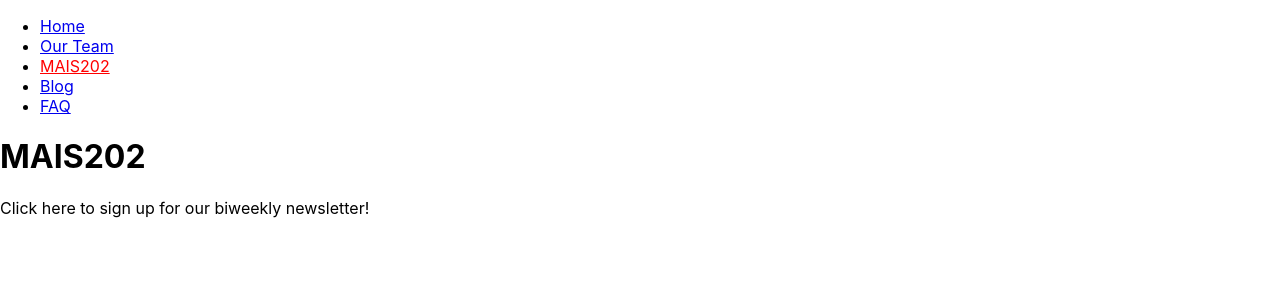
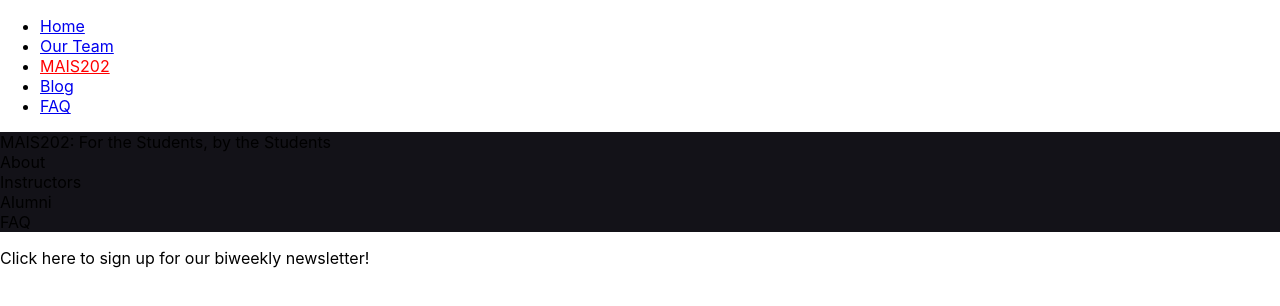
Before and after one commit to McGillAISociety/mcgillaiwebsite, a React (Create React App) app in the folder mcgillai/: page /mais202 in a window 1280 px wide. Shown: the top 306 px of the page. Built offline with nearby package versions, Linux system fonts and the light colour scheme.

Commit message:
Added components for mais202 page

```diff
--- /dev/null
+++ b/mcgillai/src/components/mais202/about.js
@@ -0,0 +1,17 @@
+import React from 'react';
+import styled from '@emotion/styled';
+
+const Container = styled('div')`
+`;
+
+class About extends React.Component {
+	render() {
+		return (
+			<Container>
+				About
+			</Container>
+		);
+	}
+}
+
+export default About;
--- /dev/null
+++ b/mcgillai/src/components/mais202/alumni.js
@@ -0,0 +1,18 @@
+import React from 'react';
+import styled from '@emotion/styled';
+
+const Container = styled('div')`
+`;
+
+class Alumni extends React.Component {
+	render() {
+		return (
+			<Container>
+				Alumni
+
+			</Container>
+		);
+	}
+}
+
+export default Alumni;
--- /dev/null
+++ b/mcgillai/src/components/mais202/faq.js
@@ -0,0 +1,17 @@
+import React from 'react';
+import styled from '@emotion/styled';
+
+const Container = styled('div')`
+`;
+
+class FAQ extends React.Component {
+	render() {
+		return (
+			<Container>
+				FAQ
+			</Container>
+		);
+	}
+}
+
+export default FAQ;
--- /dev/null
+++ b/mcgillai/src/components/mais202/instructors.js
@@ -0,0 +1,17 @@
+import React from 'react';
+import styled from '@emotion/styled';
+
+const Container = styled('div')`
+`;
+
+class Instructors extends React.Component {
+	render() {
+		return (
+			<Container>
+				Instructors
+			</Container>
+		);
+	}
+}
+
+export default Instructors;
--- /dev/null
+++ b/mcgillai/src/components/mais202/landing.js
@@ -0,0 +1,17 @@
+import React from 'react';
+import styled from '@emotion/styled';
+
+const Container = styled('div')`
+`;
+
+class Landing extends React.Component {
+	render() {
+		return (
+			<Container>
+				MAIS202: For the Students, by the Students
+			</Container>
+		);
+	}
+}
+
+export default Landing;
--- a/mcgillai/src/components/mais202/mais202.js
+++ b/mcgillai/src/components/mais202/mais202.js
@@ -1,11 +1,26 @@
 import React from 'react'
+import styled from '@emotion/styled'
+
+import Landing from './landing.js'
+import About from './about.js'
+import Instructors from './instructors.js'
+import Alumni from './alumni.js'
+import FAQ from './faq.js'
+
+const Container = styled('div')`
+	background: #131218;
+`;
 
 class Mais202 extends React.Component {
 	render () {
 		return (
-			<div>
-				<h1>MAIS202</h1>
-			</div>
+			<Container>
+				<Landing></Landing>
+				<About></About>
+				<Instructors></Instructors>
+				<Alumni></Alumni>
+				<FAQ></FAQ>
+			</Container>
 		);
 	}
 }
```
